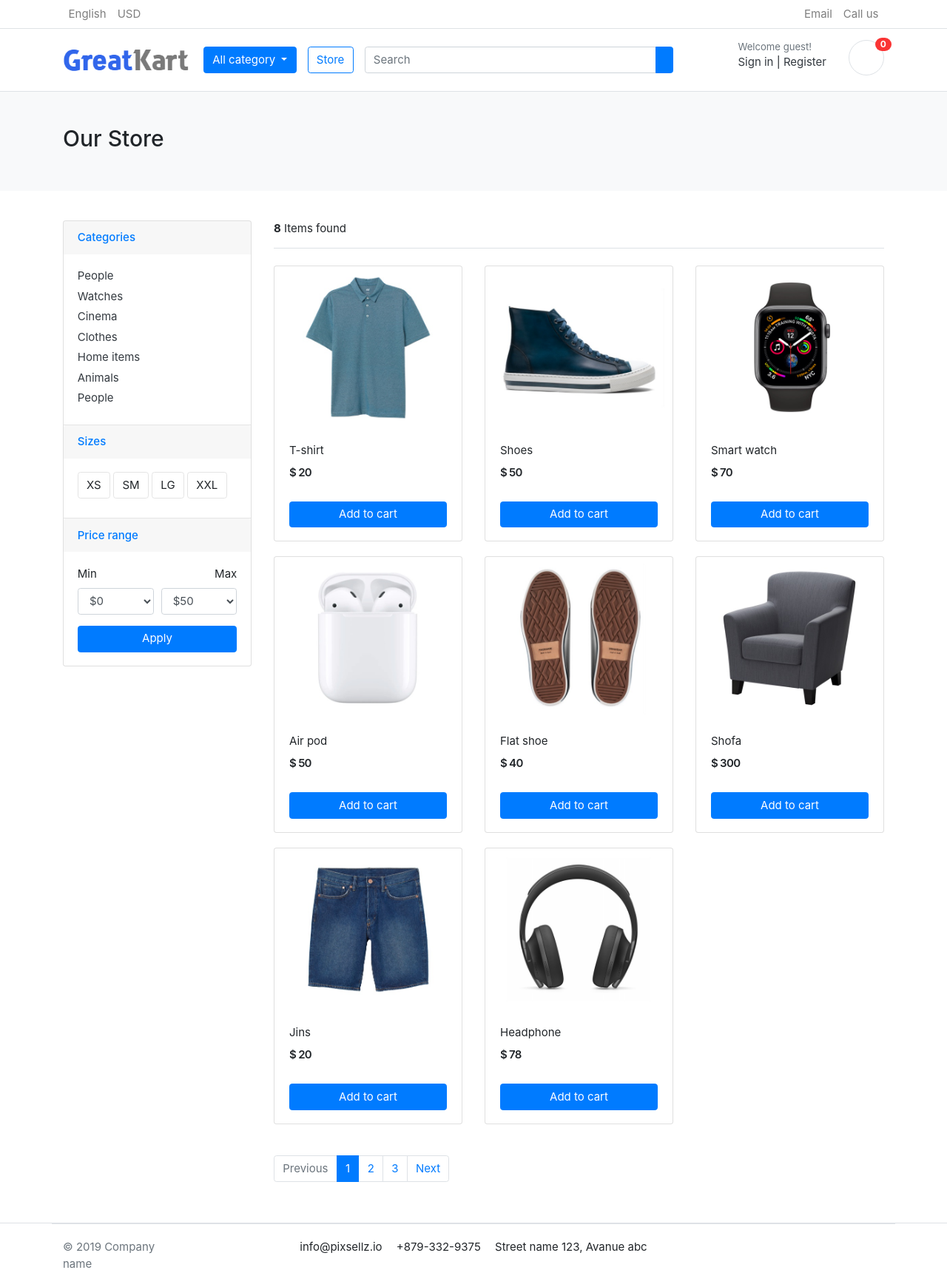
After one commit to Rod512/Django_Eccomerce, a Django app: page /store/ in a window 1280 px wide. The commit adds this page. Shown: the whole page at 74% size. Run offline with Django 5.2, Linux system fonts and the light colour scheme; data comes from the database, SQL or seed files in the repository; both versions use the stored data as it was after the commit; some web fonts are replaced.

Commit message:
display product on store page

```diff
--- a/eccomerce/urls.py
+++ b/eccomerce/urls.py
@@ -21,5 +21,6 @@ from django.conf.urls.static import static
 
 urlpatterns = [
     path('admin/', admin.site.urls),
-    path('', include('category.urls'))
+    path('', include('category.urls')),
+    path('', include('store.urls')),
 ]+ static(settings.MEDIA_URL, document_root=settings.MEDIA_ROOT)
--- /dev/null
+++ b/store/urls.py
@@ -0,0 +1,6 @@
+from django.urls import path
+from . import views
+
+urlpatterns = [
+    path('store/', views.store, name='store')
+]
--- a/store/views.py
+++ b/store/views.py
@@ -1,3 +1,11 @@
 from django.shortcuts import render
+from .models import Product
 
-# Create your views here.
+def store(request):
+    products = Product.objects.all().filter(is_avilable = True)
+    product_count = products.count()
+    context = {
+        'products' : products,
+        'product_count' : product_count
+    }
+    return render(request,'store/store.html', context)
--- a/templates/base.html
+++ b/templates/base.html
@@ -17,9 +17,11 @@
     <title>{% block title %}{% endblock title %}</title>
 </head>
 <body>
+    {% include "partials/_header.html" %}
     {% block content %}
 
     {% endblock content %}
+    {% include "partials/_footer.html" %}
 
     <script src="https://cdn.jsdelivr.net/npm/jquery@3.5.1/dist/jquery.slim.min.js" integrity="sha384-DfXdz2htPH0lsSSs5nCTpuj/zy4C+OGpamoFVy38MVBnE+IbbVYUew+OrCXaRkfj" crossorigin="anonymous"></script>
     <script src="https://cdn.jsdelivr.net/npm/bootstrap@4.6.2/dist/js/bootstrap.bundle.min.js" integrity="sha384-Fy6S3B9q64WdZWQUiU+q4/2Lc9npb8tCaSX9FK7E8HnRr0Jz8D6OP9dO5Vg3Q9ct" crossorigin="anonymous"></script>
--- a/templates/category/index.html
+++ b/templates/category/index.html
@@ -3,7 +3,6 @@
 {% block title %}Home{% endblock title %}
 
 {% block content %}
-	{% include "partials/_header.html" %}
 
 	<!-- ========================= SECTION MAIN ========================= -->
 	<section class="section-intro padding-y-sm">
@@ -31,7 +30,7 @@
 		{% for product in products %}
 			<div class="col-md-3">
 				<div class="card card-product-grid">
-					<a href="./product-detail.html" class="img-wrap"> <img src="{{product.image}}"> </a>
+					<a href="./product-detail.html" class="img-wrap"> <img src={{product.image.url}}> </a>
 					<figcaption class="info-wrap">
 						<a href="./product-detail.html" class="title">{{product.product_name}}</a>
 						<div class="price mt-1">${{product.price}}</div> <!-- price-wrap.// -->
@@ -44,6 +43,4 @@
 	</div><!-- container // -->
 	</section>
 	<!-- ========================= SECTION  END// ========================= -->
-
-	{% include "partials/_footer.html" %}
 {% endblock content %}
--- a/templates/partials/_header.html
+++ b/templates/partials/_header.html
@@ -28,7 +28,7 @@
 		<div class="container">
 	<div class="row align-items-center">
 		<div class="col-lg-2 col-md-3 col-6">
-			<a href="./" class="brand-wrap">
+			<a href="{% url "home" %}" class="brand-wrap">
 				<img class="logo" src="{% static "images/logo.png" %}">
 			</a> <!-- brand-wrap.// -->
 		</div>
@@ -47,7 +47,7 @@
 				</div>
 			</div>  <!-- category-wrap.// -->
 		</div> <!-- col.// -->
-		<a href="./store.html" class="btn btn-outline-primary">Store</a>
+		<a href="{% url "store" %}" class="btn btn-outline-primary">Store</a>
 		<div class="col-lg  col-md-6 col-sm-12 col">
 			<form action="#" class="search">
 				<div class="input-group w-100">
--- /dev/null
+++ b/templates/store/store.html
@@ -0,0 +1,175 @@
+{% extends "base.html" %}
+
+{% block content %}
+
+<!-- ========================= SECTION PAGETOP ========================= -->
+<section class="section-pagetop bg">
+    <div class="container">
+        <h2 class="title-page">Our Store</h2>
+
+    </div> <!-- container //  -->
+    </section>
+    <!-- ========================= SECTION INTRO END// ========================= -->
+
+    <!-- ========================= SECTION CONTENT ========================= -->
+    <section class="section-content padding-y">
+    <div class="container">
+
+    <div class="row">
+        <aside class="col-md-3">
+
+    <div class="card">
+        <article class="filter-group">
+            <header class="card-header">
+                <a href="#" data-toggle="collapse" data-target="#collapse_1" aria-expanded="true" class="">
+                    <i class="icon-control fa fa-chevron-down"></i>
+                    <h6 class="title">Categories</h6>
+                </a>
+            </header>
+            <div class="filter-content collapse show" id="collapse_1" style="">
+                <div class="card-body">
+
+                    <ul class="list-menu">
+                    <li><a href="#">People  </a></li>
+                    <li><a href="#">Watches </a></li>
+                    <li><a href="#">Cinema  </a></li>
+                    <li><a href="#">Clothes  </a></li>
+                    <li><a href="#">Home items </a></li>
+                    <li><a href="#">Animals</a></li>
+                    <li><a href="#">People </a></li>
+                    </ul>
+
+                </div> <!-- card-body.// -->
+            </div>
+        </article> <!-- filter-group  .// -->
+        <article class="filter-group">
+            <header class="card-header">
+                <a href="#" data-toggle="collapse" data-target="#collapse_4" aria-expanded="true" class="">
+                    <i class="icon-control fa fa-chevron-down"></i>
+                    <h6 class="title">Sizes </h6>
+                </a>
+            </header>
+            <div class="filter-content collapse show" id="collapse_4" style="">
+                <div class="card-body">
+                  <label class="checkbox-btn">
+                    <input type="checkbox">
+                    <span class="btn btn-light"> XS </span>
+                  </label>
+
+                  <label class="checkbox-btn">
+                    <input type="checkbox">
+                    <span class="btn btn-light"> SM </span>
+                  </label>
+
+                  <label class="checkbox-btn">
+                    <input type="checkbox">
+                    <span class="btn btn-light"> LG </span>
+                  </label>
+
+                  <label class="checkbox-btn">
+                    <input type="checkbox">
+                    <span class="btn btn-light"> XXL </span>
+                  </label>
+            </div><!-- card-body.// -->
+            </div>
+        </article> <!-- filter-group .// -->
+
+        <article class="filter-group">
+            <header class="card-header">
+                <a href="#" data-toggle="collapse" data-target="#collapse_3" aria-expanded="true" class="">
+                    <i class="icon-control fa fa-chevron-down"></i>
+                    <h6 class="title">Price range </h6>
+                </a>
+            </header>
+            <div class="filter-content collapse show" id="collapse_3" style="">
+                <div class="card-body">
+
+                    <div class="form-row">
+                    <div class="form-group col-md-6">
+                      <label>Min</label>
+                      <!-- <input class="form-control" placeholder="$0" type="number"> -->
+                          <select class="mr-2 form-control">
+                            <option value="0">$0</option>
+                            <option value="50">$50</option>
+                            <option value="100">$100</option>
+                            <option value="150">$150</option>
+                            <option value="200">$200</option>
+                            <option value="500">$500</option>
+                            <option value="1000">$1000</option>
+                        </select>
+                    </div>
+                    <div class="form-group text-right col-md-6">
+                      <label>Max</label>
+                          <select class="mr-2 form-control">
+                            <option value="50">$50</option>
+                            <option value="100">$100</option>
+                            <option value="150">$150</option>
+                            <option value="200">$200</option>
+                            <option value="500">$500</option>
+                            <option value="1000">$1000</option>
+                            <option value="2000">$2000+</option>
+                        </select>
+                    </div>
+                    </div> <!-- form-row.// -->
+                    <button class="btn btn-block btn-primary">Apply</button>
+                </div><!-- card-body.// -->
+            </div>
+        </article> <!-- filter-group .// -->
+
+    </div> <!-- card.// -->
+
+        </aside> <!-- col.// -->
+        <main class="col-md-9">
+
+    <header class="border-bottom mb-4 pb-3">
+            <div class="form-inline">
+                <span class="mr-md-auto"> <b>{{product_count}}</b> Items found </span>
+
+            </div>
+    </header><!-- sect-heading -->
+
+    <div class="row">
+        {% for product in products  %}
+            <div class="col-md-4">
+                <figure class="card card-product-grid">
+                    <div class="img-wrap">
+
+                        <img src="{{product.image.url}}">
+
+                    </div> <!-- img-wrap.// -->
+                    <figcaption class="info-wrap">
+                        <div class="fix-height">
+                            <a href="./product-detail.html" class="title">{{product.product_name}}</a>
+                            <div class="price-wrap mt-2">
+                                <span class="price">$ {{product.price}}</span>
+                            </div> <!-- price-wrap.// -->
+                        </div>
+                        <a href="#" class="btn btn-block btn-primary">Add to cart </a>
+                    </figcaption>
+                </figure>
+            </div> <!-- col.// -->
+        {% endfor %}
+
+
+    </div> <!-- row end.// -->
+
+
+    <nav class="mt-4" aria-label="Page navigation sample">
+      <ul class="pagination">
+        <li class="page-item disabled"><a class="page-link" href="#">Previous</a></li>
+        <li class="page-item active"><a class="page-link" href="#">1</a></li>
+        <li class="page-item"><a class="page-link" href="#">2</a></li>
+        <li class="page-item"><a class="page-link" href="#">3</a></li>
+        <li class="page-item"><a class="page-link" href="#">Next</a></li>
+      </ul>
+    </nav>
+
+        </main> <!-- col.// -->
+
+    </div>
+
+    </div> <!-- container .//  -->
+    </section>
+    <!-- ========================= SECTION CONTENT END// ========================= -->
+
+{% endblock content %}
```
Also changed, not shown: db.sqlite3, media/photos/categories/12-2.jpg (added), media/photos/categories/6.jpg (added), media/photos/product/12-2.jpg (added), media/photos/product/3.jpg (added), media/photos/product/6.jpg (added), media/photos/product/9.jpg (added).
